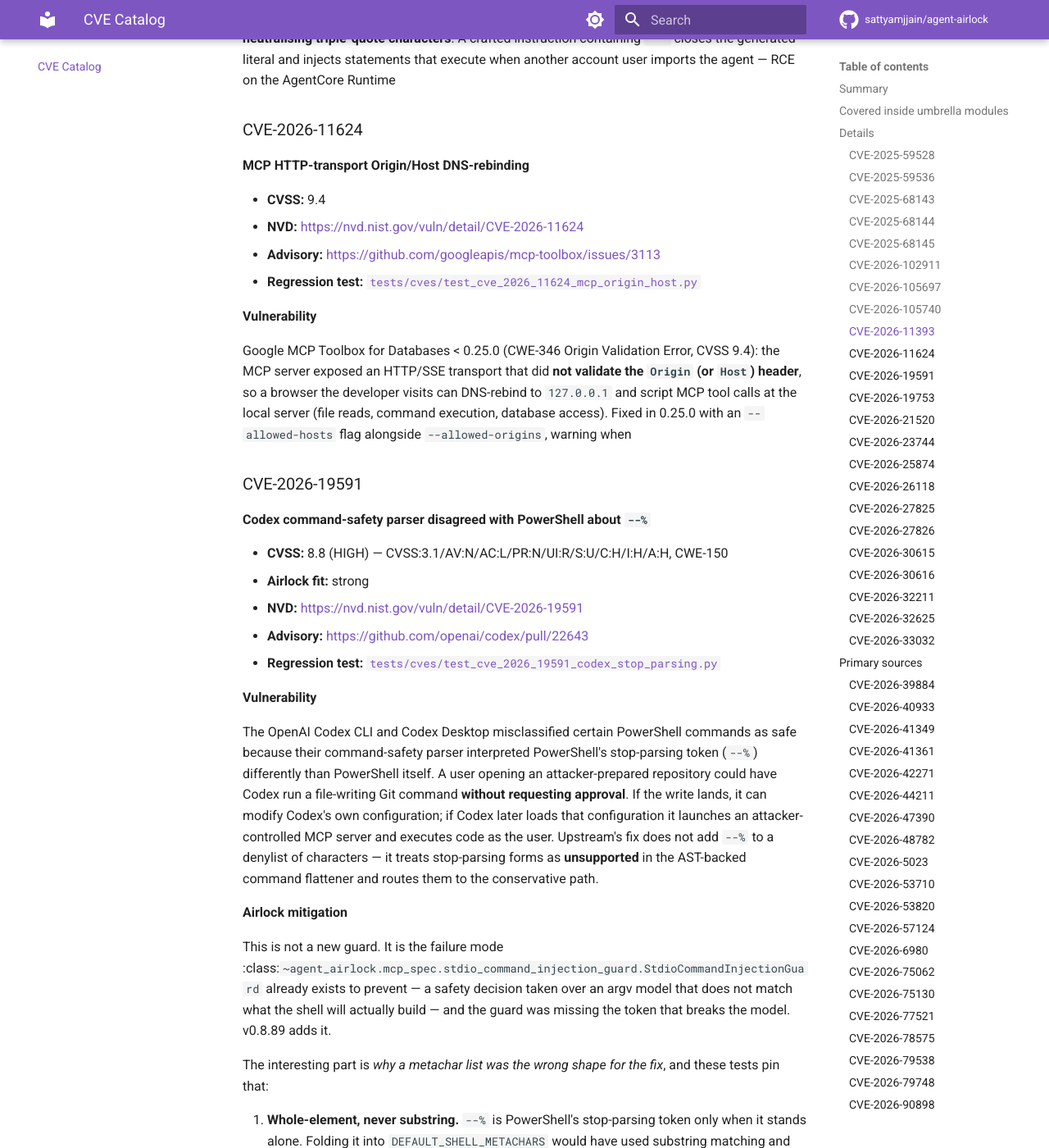
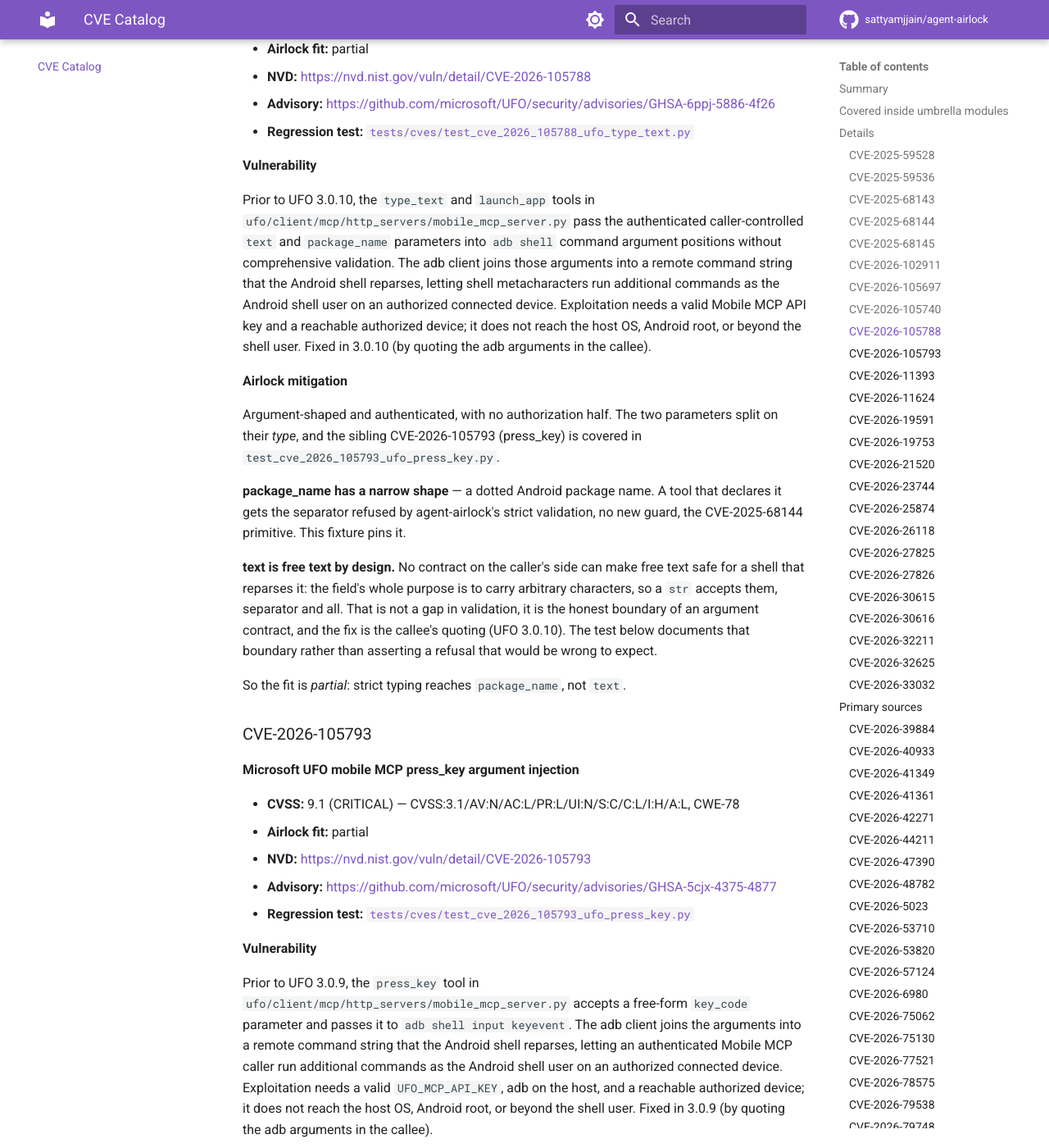
Before and after one commit to sattyamjjain/agent-airlock, an MkDocs documentation site: the page built from docs/cves/index.md, in a window 1280 px wide and 1400 px high, scrolled down 11585 px. Shown: the whole window at 82% size. Built offline with MkDocs 1.6.1 and Material for MkDocs 9.7.7, drawn with Linux system fonts in a browser that asks for light colours; comment, search, counter and statistics services are not loaded; some of the changed text lies outside the part shown.

Commit message:
test(cves): strict typing rejects separators in UFO mobile tool arguments (#298)
Disposition for #290 (CVE-2026-105793) and #293 (CVE-2026-105788), two
Microsoft UFO mobile-MCP command-injection CVEs, argument-shaped and
authenticated with no authorization half.

Out of scope: the adb client rejoins its arguments and the Android shell
reparses them, which is the callee's to fix by quoting (UFO 3.0.9 and 3.0.10).

In scope: a parameter with a narrow legal shape (key_code as int | KEYCODE_
pattern, package_name as a dotted name) gets a shell separator refused by strict
validation when the tool declares that shape, no new guard (the CVE-2025-68144
primitive). Free text (type_text) has no such shape and stays the callee's
quoting; the test documents that boundary.

One module per CVE, each with its own catalog row. Counts bumped where pinned:
catalog gate (total 51->53, cve-numbered 45->47, distinct 43->45), README ASI04,
marketplace proof point; docs/cves/index.md regenerated. No CHANGELOG line
between releases.

Primary sources (retrieved 2026-10-07):
  https://nvd.nist.gov/vuln/detail/CVE-2026-105793
  https://github.com/microsoft/UFO/security/advisories/GHSA-5cjx-4375-4877
  https://nvd.nist.gov/vuln/detail/CVE-2026-105788
  https://github.com/microsoft/UFO/security/advisories/GHSA-6ppj-5886-4f26

Co-Authored-By: Claude Opus 4.8 <noreply@anthropic.com>

```diff
--- a/docs/cves/index.md
+++ b/docs/cves/index.md
@@ -41,6 +41,8 @@ catalog and the tests stay in lockstep.
 | [CVE-2026-102911](#cve-2026-102911) | pi-llm-wiki `wiki_capture_source` splices its `url` argument into `sh -c` | 9.9 (CRITICAL) — CVSS:3.1/AV:N/AC:L/PR:L/UI:N/S:C/C:H/I:H/A:H, CWE-77 + CWE-78 | Partial |
 | [CVE-2026-105697](#cve-2026-105697) | Langflow MCP stdio transport spawns an unvalidated command | 9.9 (CRITICAL) — CVSS:3.1/AV:N/AC:L/PR:L/UI:N/S:C/C:H/I:H/A:H, CWE-78 | Partial |
 | [CVE-2026-105740](#cve-2026-105740) | Langflow MCP stdio command and env injection | 9.9 (CRITICAL) — CVSS:3.1/AV:N/AC:L/PR:L/UI:N/S:C/C:H/I:H/A:H, CWE-78 | Partial |
+| [CVE-2026-105788](#cve-2026-105788) | Microsoft UFO mobile MCP type_text and launch_app injection | 8.8 (HIGH) — CVSS:3.1/AV:N/AC:L/PR:L/UI:N/S:U/C:H/I:H/A:H, CWE-78, CWE-88 | Partial |
+| [CVE-2026-105793](#cve-2026-105793) | Microsoft UFO mobile MCP press_key argument injection | 9.1 (CRITICAL) — CVSS:3.1/AV:N/AC:L/PR:L/UI:N/S:C/C:L/I:H/A:L, CWE-78 | Partial |
 | [CVE-2026-11393](#cve-2026-11393) | AgentCore CLI triple-quote codegen RCE | — | — |
 | [CVE-2026-11624](#cve-2026-11624) | MCP HTTP-transport Origin/Host DNS-rebinding | 9.4 | — |
 | [CVE-2026-19591](#cve-2026-19591) | Codex command-safety parser disagreed with PowerShell about `--%` | 8.8 (HIGH) — CVSS:3.1/AV:N/AC:L/PR:N/UI:R/S:U/C:H/I:H/A:H, CWE-150 | Strong |
@@ -374,6 +376,94 @@ env leg, not the command leg, doing the refusing once a launcher is
 allowlisted.
 
 <a id="cve-2026-105740"></a>
+
+### CVE-2026-105788
+
+**Microsoft UFO mobile MCP type_text and launch_app injection**
+
+- **CVSS:** 8.8 (HIGH) — CVSS:3.1/AV:N/AC:L/PR:L/UI:N/S:U/C:H/I:H/A:H, CWE-78, CWE-88
+- **Airlock fit:** partial
+- **NVD:** [https://nvd.nist.gov/vuln/detail/CVE-2026-105788](https://nvd.nist.gov/vuln/detail/CVE-2026-105788)
+- **Advisory:** [https://github.com/microsoft/UFO/security/advisories/GHSA-6ppj-5886-4f26](https://github.com/microsoft/UFO/security/advisories/GHSA-6ppj-5886-4f26)
+- **Regression test:** [`tests/cves/test_cve_2026_105788_ufo_type_text.py`](https://github.com/sattyamjjain/agent-airlock/blob/main/tests/cves/test_cve_2026_105788_ufo_type_text.py)
+
+**Vulnerability**
+
+Prior to UFO 3.0.10, the ``type_text`` and ``launch_app`` tools in
+``ufo/client/mcp/http_servers/mobile_mcp_server.py`` pass the authenticated
+caller-controlled ``text`` and ``package_name`` parameters into ``adb shell``
+command argument positions without comprehensive validation. The adb client
+joins those arguments into a remote command string that the Android shell
+reparses, letting shell metacharacters run additional commands as the Android
+shell user on an authorized connected device. Exploitation needs a valid
+Mobile MCP API key and a reachable authorized device; it does not reach the
+host OS, Android root, or beyond the shell user. Fixed in 3.0.10 (by quoting
+the adb arguments in the callee).
+
+**Airlock mitigation**
+
+Argument-shaped and authenticated, with no authorization half. The two
+parameters split on their *type*, and the sibling CVE-2026-105793 (press_key)
+is covered in ``test_cve_2026_105793_ufo_press_key.py``.
+
+**package_name has a narrow shape** — a dotted Android package name. A tool
+that declares it gets the separator refused by agent-airlock's strict
+validation, no new guard, the CVE-2025-68144 primitive. This fixture pins it.
+
+**text is free text by design.** No contract on the caller's side can make
+free text safe for a shell that reparses it: the field's whole purpose is to
+carry arbitrary characters, so a `str` accepts them, separator and all. That
+is not a gap in validation, it is the honest boundary of an argument contract,
+and the fix is the callee's quoting (UFO 3.0.10). The test below documents
+that boundary rather than asserting a refusal that would be wrong to expect.
+
+So the fit is *partial*: strict typing reaches ``package_name``, not ``text``.
+
+<a id="cve-2026-105788"></a>
+
+### CVE-2026-105793
+
+**Microsoft UFO mobile MCP press_key argument injection**
+
+- **CVSS:** 9.1 (CRITICAL) — CVSS:3.1/AV:N/AC:L/PR:L/UI:N/S:C/C:L/I:H/A:L, CWE-78
+- **Airlock fit:** partial
+- **NVD:** [https://nvd.nist.gov/vuln/detail/CVE-2026-105793](https://nvd.nist.gov/vuln/detail/CVE-2026-105793)
+- **Advisory:** [https://github.com/microsoft/UFO/security/advisories/GHSA-5cjx-4375-4877](https://github.com/microsoft/UFO/security/advisories/GHSA-5cjx-4375-4877)
+- **Regression test:** [`tests/cves/test_cve_2026_105793_ufo_press_key.py`](https://github.com/sattyamjjain/agent-airlock/blob/main/tests/cves/test_cve_2026_105793_ufo_press_key.py)
+
+**Vulnerability**
+
+Prior to UFO 3.0.9, the ``press_key`` tool in
+``ufo/client/mcp/http_servers/mobile_mcp_server.py`` accepts a free-form
+``key_code`` parameter and passes it to ``adb shell input keyevent``. The adb
+client joins the arguments into a remote command string that the Android
+shell reparses, letting an authenticated Mobile MCP caller run additional
+commands as the Android shell user on an authorized connected device.
+Exploitation needs a valid ``UFO_MCP_API_KEY``, adb on the host, and a
+reachable authorized device; it does not reach the host OS, Android root, or
+beyond the shell user. Fixed in 3.0.9 (by quoting the adb arguments in the
+callee).
+
+**Airlock mitigation**
+
+Argument-shaped and authenticated, with no authorization half: the key_code
+value is the whole defect. What decides the outcome is the argument's *type*.
+
+**Out of scope: the reparsing shell.** That ``adb shell`` rejoins its
+arguments and the Android shell reparses them is a property of the callee, and
+the fix is to quote there, which UFO shipped in 3.0.9. A contract layer on the
+caller's side cannot change how a remote shell splits a string it is handed.
+
+**In scope: the argument's shape.** ``key_code`` has a narrow legal form, an
+Android keycode name or number. A tool that *declares* that shape gets the
+separator rejected by agent-airlock's strict validation with no new guard and
+no preset, which is the CVE-2025-68144 (git flag-shaped ref) primitive. This
+fixture pins that: a decorated ``press_key`` whose ``key_code`` is
+``int | KEYCODE_...`` accepts a real keycode and refuses one carrying a shell
+separator. It is a second defence contingent on the schema the vulnerable tool
+did not declare, which is why the fit is *partial* rather than *strong*.
+
+<a id="cve-2026-105793"></a>
 
 ### CVE-2026-11393
 
```
Also changed, not shown: README.md (+1 -1 lines), 5 other files.
